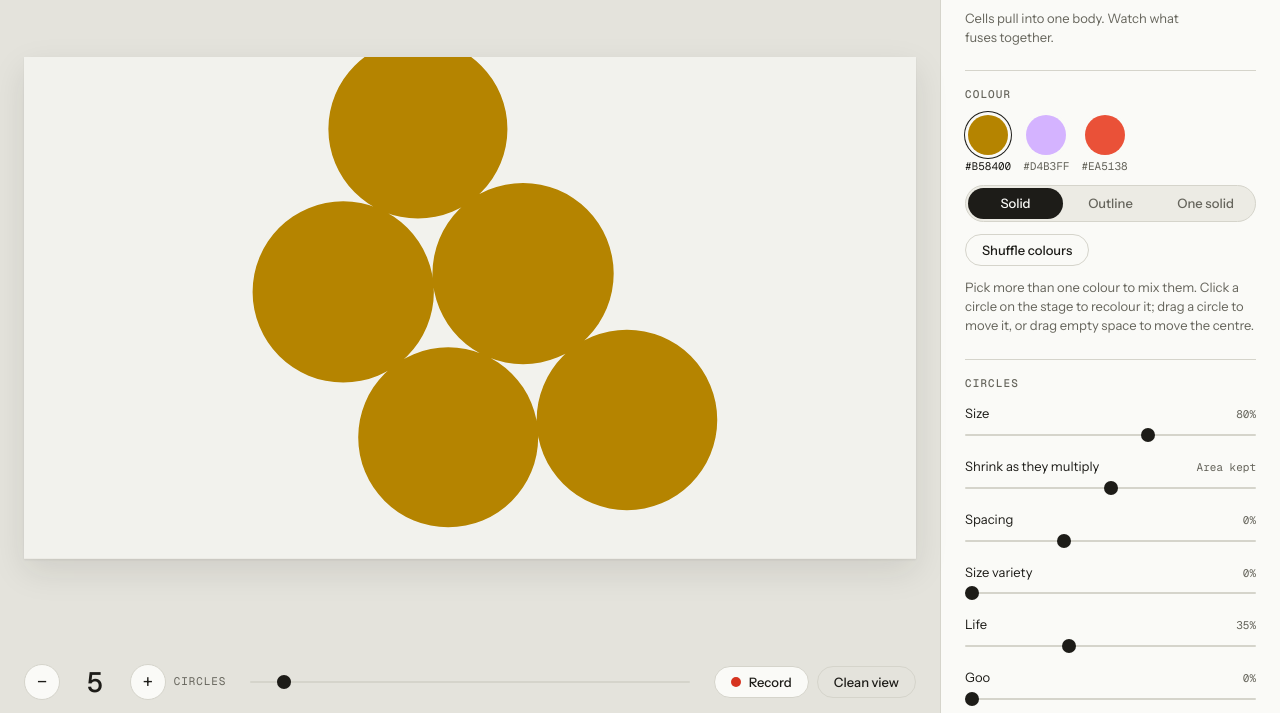
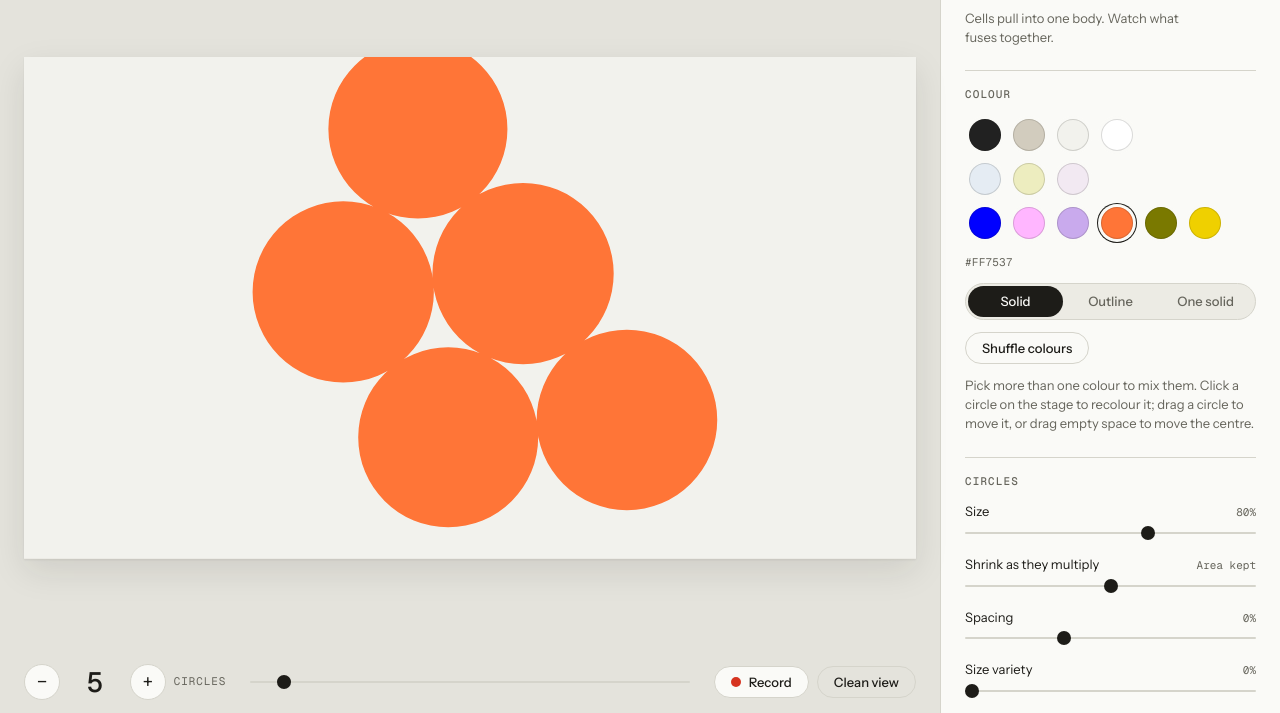
Before and after one commit to lkennedy19/The-Company-We-Keep-Direction-1, a website with bundled scripts: page index.html in a window 1280 px wide. Shown: the part 84-797 px from the top of the page. Built offline with nearby package versions, Linux system fonts and the light colour scheme.

Commit message:
Replace the palette with the 13 D1 brand colours
Exact hex values from the D1 Colour Palette sheet, in its order:
neutrals #212121 #D2CCBE #F2F2ED #FFFFFF, tints #E5ECF3 #EDEDBF
#F2E9F2, accents #0000FF #FFB6FF #C9AAED #FF7537 #7A7900 #EFD000.
The default colour is #FF7537.

Swatches are now one row per group (32px chips in 40px touch targets,
with a hairline edge so light chips and #212121 stay visible in either
theme), and the hex values in use are listed underneath instead of
under every chip. Stored colours that are no longer in the palette fall
back to the default.

Co-Authored-By: Claude Opus 5.5 <noreply@anthropic.com>
Claude-Session: https://claude.ai/code/session_01W5h2SdmX8UqWtQt3CAbwwE

```diff
--- a/css/controls.css
+++ b/css/controls.css
@@ -278,38 +278,43 @@
 
 /* --- Colour swatches ---------------------------------------------------------- */
 
+/* Rows of chips, one per palette group. Each button is a 40px touch target
+   around a 32px chip; the hairline edge keeps light chips visible on a light
+   panel and #212121 visible on a dark one. */
+.palette {
+  display: grid;
+  gap: var(--space-1);
+}
+
 .swatches {
   display: flex;
-  gap: var(--space-3);
+  flex-wrap: wrap;
+  gap: var(--space-1);
 }
 
 .swatch {
   display: grid;
-  justify-items: center;
-  gap: var(--space-1);
+  place-items: center;
+  width: 40px;
+  height: 40px;
   padding: 0;
   border: 0;
+  border-radius: 50%;
   background: none;
-  color: var(--ink-soft);
-  font: 400 var(--text-xs) var(--font-mono);
   cursor: pointer;
 }
 
 .swatch__chip {
-  width: 40px;
-  height: 40px;
+  width: 32px;
+  height: 32px;
   border-radius: 50%;
   background: var(--chip);
-  box-shadow: 0 0 0 3px var(--panel), 0 0 0 4px transparent;
+  box-shadow: inset 0 0 0 1px var(--chip-edge), 0 0 0 3px var(--panel), 0 0 0 4px transparent;
   transition: box-shadow 0.15s ease;
 }
 
-.swatch[aria-pressed="true"] {
-  color: var(--ink);
-}
-
 .swatch[aria-pressed="true"] .swatch__chip {
-  box-shadow: 0 0 0 3px var(--panel), 0 0 0 4px var(--ink);
+  box-shadow: inset 0 0 0 1px var(--chip-edge), 0 0 0 3px var(--panel), 0 0 0 4px var(--ink);
 }
 
 /* --- Progress ---------------------------------------------------------------- */
--- a/css/tokens.css
+++ b/css/tokens.css
@@ -13,6 +13,7 @@
   --control: #ecebe4;
   --on-ink: #fafaf7;
   --rec: #d6331f;
+  --chip-edge: rgb(29 28 24 / 0.16);
   --frame-shadow: 0 1px 2px rgb(29 28 24 / 0.08), 0 12px 32px rgb(29 28 24 / 0.10);
 
   --font-ui: "Instrument Sans", ui-sans-serif, system-ui, -apple-system, "Segoe UI", sans-serif;
@@ -44,6 +45,7 @@
     --control: #262622;
     --on-ink: #1b1b18;
     --rec: #ff5a40;
+    --chip-edge: rgb(236 235 228 / 0.22);
     --frame-shadow: 0 1px 2px rgb(0 0 0 / 0.3), 0 12px 40px rgb(0 0 0 / 0.45);
     color-scheme: dark;
   }
@@ -58,6 +60,7 @@
   --control: #262622;
   --on-ink: #1b1b18;
   --rec: #ff5a40;
+  --chip-edge: rgb(236 235 228 / 0.22);
   --frame-shadow: 0 1px 2px rgb(0 0 0 / 0.3), 0 12px 40px rgb(0 0 0 / 0.45);
   color-scheme: dark;
 }
--- a/index.html
+++ b/index.html
@@ -61,7 +61,8 @@
 
       <section class="panel__section" aria-labelledby="h-colour">
         <h2 class="panel__title" id="h-colour">Colour</h2>
-        <div class="swatches" id="swatches" role="group" aria-label="Colours in use"></div>
+        <div class="palette" id="swatches" role="group" aria-label="Colours in use"></div>
+        <p class="readout" id="colour-readout"></p>
         <div class="segmented" role="radiogroup" aria-label="Circle style">
           <label><input type="radio" name="style" value="solid"><span>Solid</span></label>
           <label><input type="radio" name="style" value="outline"><span>Outline</span></label>
--- a/js/config.js
+++ b/js/config.js
@@ -4,7 +4,15 @@
 
 export const FRAME_BACKGROUND = '#F2F2ED';
 
-export const PALETTE = ['#B58400', '#D4B3FF', '#EA5138'];
+// The D1 colour palette, exact hex values from the brand sheet, in the
+// sheet's order. Groups are only for laying out the swatches.
+export const PALETTE_GROUPS = [
+  { label: 'Neutrals', colours: ['#212121', '#D2CCBE', '#F2F2ED', '#FFFFFF'] },
+  { label: 'Tints', colours: ['#E5ECF3', '#EDEDBF', '#F2E9F2'] },
+  { label: 'Accents', colours: ['#0000FF', '#FFB6FF', '#C9AAED', '#FF7537', '#7A7900', '#EFD000'] },
+];
+
+export const PALETTE = PALETTE_GROUPS.flatMap((group) => group.colours);
 
 export const FRAME_PRESETS = [
   { id: 'hd', label: '1920 × 1080 · 16:9', w: 1920, h: 1080 },
@@ -44,7 +52,7 @@ export const DEFAULTS = {
   life: 0.35,
   goo: 0,
   tempo: 0.5,
-  colours: ['#B58400'],
+  colours: ['#FF7537'],
   // solid | outline | mixed ("One solid": the nucleus filled, the rest outlined)
   style: 'solid',
   // Outline stroke, in frame pixels (the same number Figma shows for the
--- a/js/main.js
+++ b/js/main.js
@@ -1,7 +1,7 @@
 // Entry point: wires settings, the cell world, the stage, the panel, the
 // image lab and the exporters together, and runs the animation loop.
 
-import { LIMITS, PALETTE, BEHAVIOURS, FRAME_PRESETS } from './config.js';
+import { LIMITS, PALETTE, BEHAVIOURS, FRAME_PRESETS, DEFAULTS } from './config.js';
 import { loadSettings, saveSettings } from './state.js';
 import { World } from './sim/world.js';
 import { createStage } from './ui/stage.js';
@@ -388,7 +388,7 @@ function normalise(s) {
   s.frame.w = even(s.frame.w);
   s.frame.h = even(s.frame.h);
   s.colours = PALETTE.filter((c) => s.colours.includes(c));
-  if (!s.colours.length) s.colours = [PALETTE[0]];
+  if (!s.colours.length) s.colours = DEFAULTS.colours.slice();
   if (!BEHAVIOURS[s.behaviour]) s.behaviour = 'fuse';
   s.count = clampInt(s.count, LIMITS.count.min, LIMITS.count.max);
   s.image.count = clampInt(s.image.count, LIMITS.imageCount.min, LIMITS.imageCount.max);
--- a/js/ui/panel.js
+++ b/js/ui/panel.js
@@ -3,7 +3,7 @@
 // (radios, swatches, frame size, sequence, image detail) are wired by hand.
 // `actions` (from main.js) handles side effects such as re-stippling.
 
-import { PALETTE, FRAME_PRESETS, BEHAVIOURS, LIMITS } from '../config.js';
+import { PALETTE, PALETTE_GROUPS, FRAME_PRESETS, BEHAVIOURS, LIMITS } from '../config.js';
 
 const FORMATS = {
   pct: (v) => `${Math.round(v * 100)}%`,
@@ -108,13 +108,24 @@ export function bindPanel(settings, actions) {
   });
 
   // --- colour swatches --------------------------------------------------------
+  // One row per palette group (neutrals, tints, accents). Chips carry no
+  // label; the hex values in use are listed underneath.
   const swatches = $('swatches');
-  for (const hex of PALETTE) {
+  for (const group of PALETTE_GROUPS) {
+    const row = document.createElement('div');
+    row.className = 'swatches';
+    row.setAttribute('role', 'group');
+    row.setAttribute('aria-label', group.label);
+    for (const hex of group.colours) row.append(swatchButton(hex));
+    swatches.append(row);
+  }
+  function swatchButton(hex) {
     const button = document.createElement('button');
     button.type = 'button';
     button.className = 'swatch';
     button.style.setProperty('--chip', hex);
-    button.innerHTML = `<span class="swatch__chip"></span><span>${hex}</span>`;
+    button.innerHTML = '<span class="swatch__chip"></span>';
+    button.title = hex;
     button.setAttribute('aria-label', `Use ${hex}`);
     button.addEventListener('click', () => {
       const on = settings.colours.includes(hex);
@@ -124,9 +135,13 @@ export function bindPanel(settings, actions) {
       actions.changed('colours');
       sync();
     });
-    swatches.append(button);
     syncers.push(() => button.setAttribute('aria-pressed', String(settings.colours.includes(hex))));
+    return button;
   }
+  const colourReadout = $('colour-readout');
+  syncers.push(() => {
+    colourReadout.textContent = settings.colours.join('  ·  ');
+  });
   $('shuffle-btn').addEventListener('click', () => actions.shuffleColours());
 
   // --- frame size ------------------------------------------------------------
```
Also changed, not shown: CLAUDE.md (+4 -4 lines), ROADMAP.md (+3 -1 lines), README.md.
